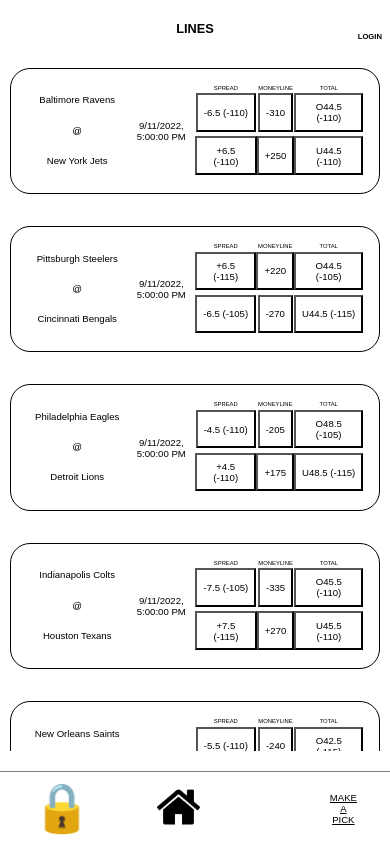
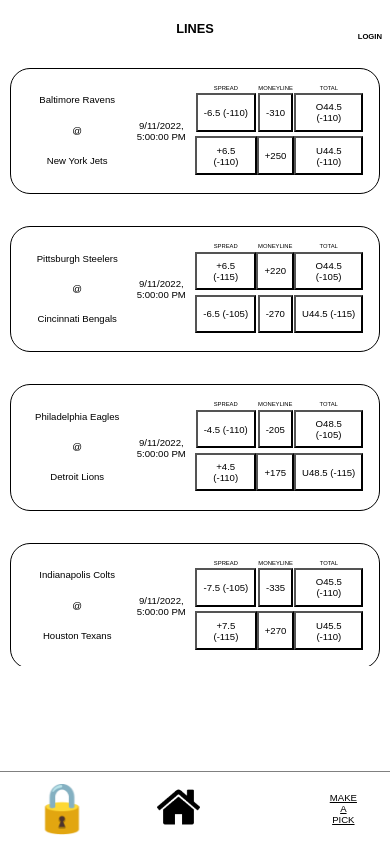
Before and after one commit to agubernikoff/potd, a React (Create React App) app in the folder client/: page /games in a window 390 px wide. Built offline with nearby package versions, Linux system fonts and the light colour scheme; no server answers.

Commit message:
feed height on mobile to avoid cutoff

```diff
--- a/client/src/index.css
+++ b/client/src/index.css
@@ -271,6 +271,9 @@
   .line-header {
     font-size: 1.5vw;
   }
+  .feed {
+    height: 78vh;
+  }
 }
 
 @-moz-keyframes rotateY {
```
